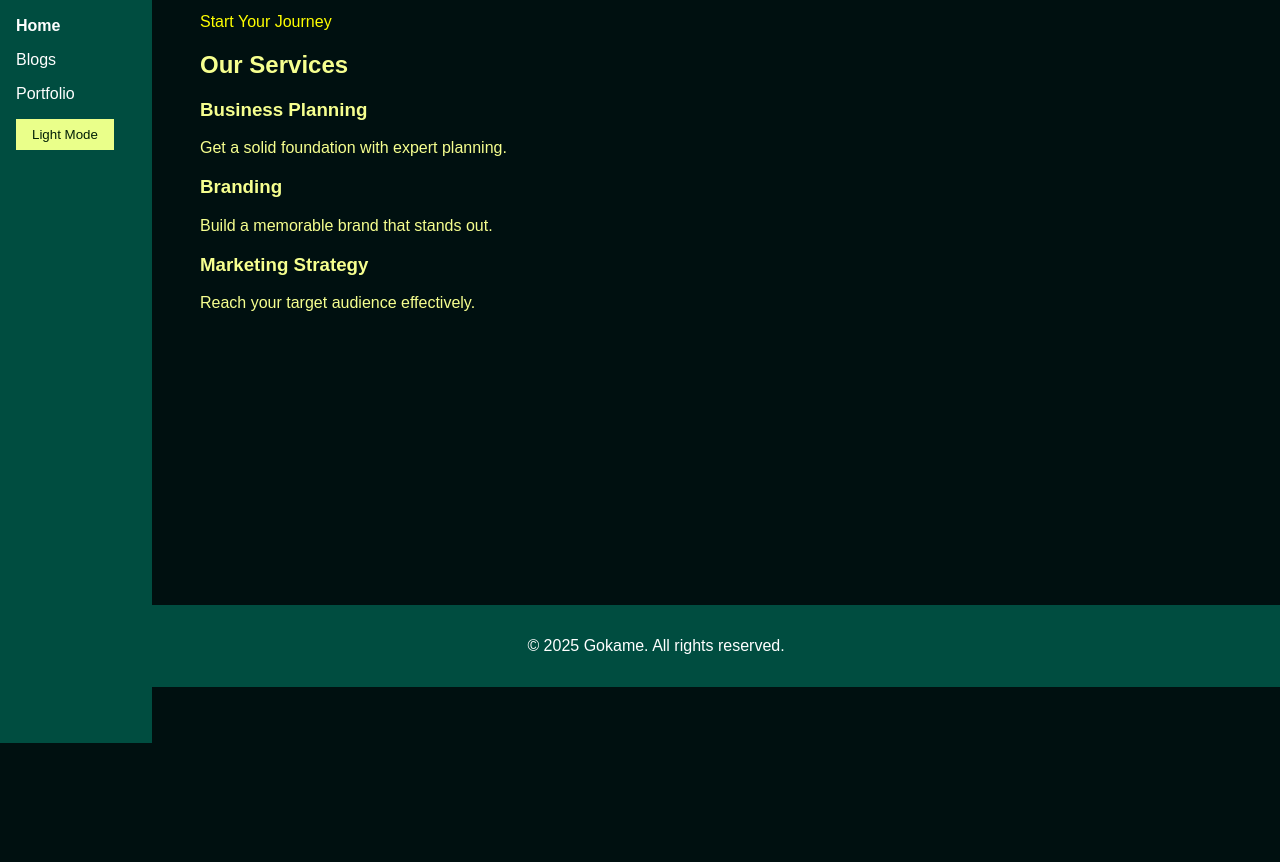
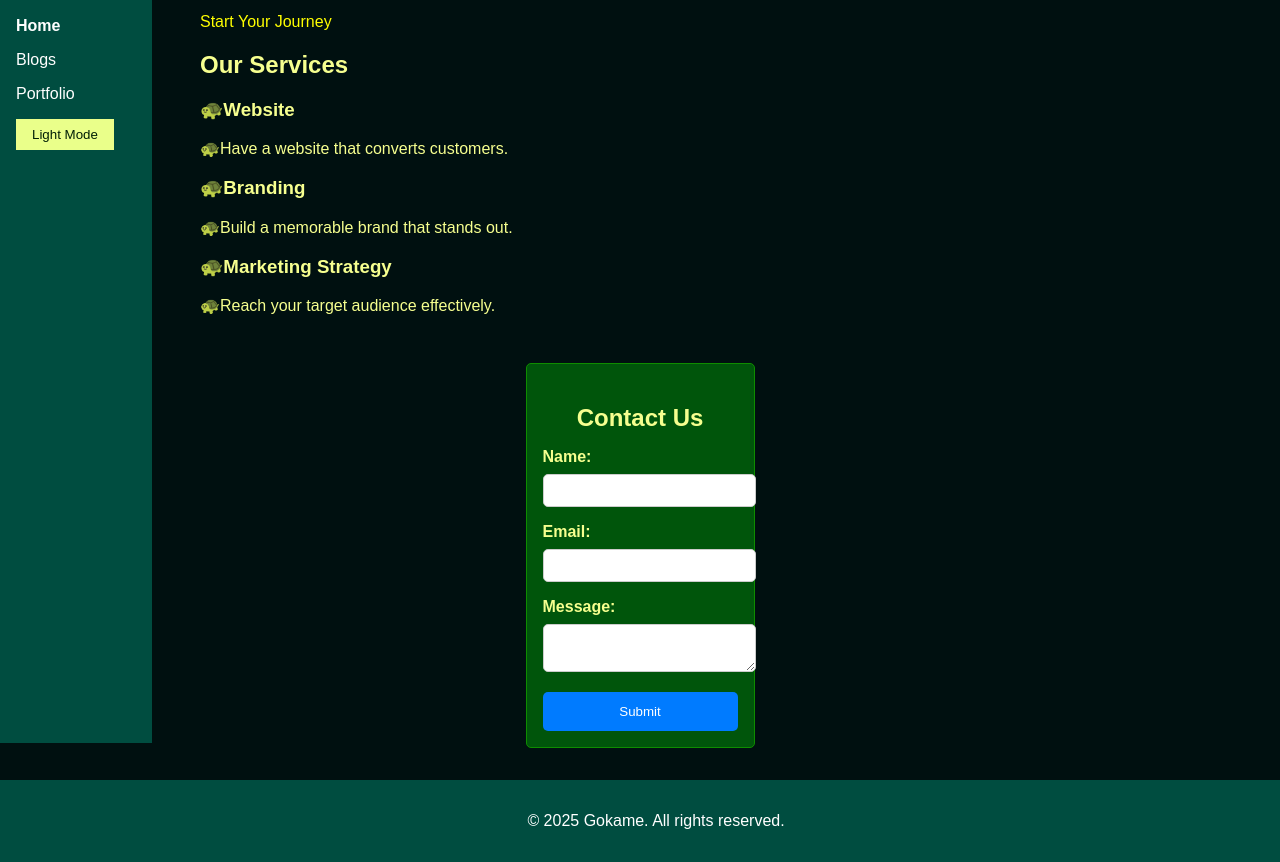
Before and after one commit to Moki00/gokame, a plain HTML site: page index.html in a window 1280 px wide. Shown: the part 89-951 px from the top of the page. Before the commit the page ends 800 px from the top, so only its background shows below. Drawn offline with Linux system fonts and the light colour scheme.

Commit message:
getting a form up

```diff
--- /dev/null
+++ b/css/form.css
@@ -0,0 +1,45 @@
+/* Contact Form Styles */
+.contact-form {
+  max-width: 900px;
+  margin: 2rem auto;
+  padding: 1rem;
+  border: 1px solid #0e8d00;
+  border-radius: 5px;
+  background-color: #00550b;
+}
+
+.contact-form h3 {
+  margin-bottom: 1rem;
+  font-size: 1.5rem;
+  text-align: center;
+}
+
+.contact-form label {
+  display: block;
+  margin-bottom: 0.5rem;
+  font-weight: bold;
+}
+
+.contact-form input,
+.contact-form textarea {
+  width: 100%;
+  padding: 0.5rem;
+  margin-bottom: 1rem;
+  border: 1px solid #ccc;
+  border-radius: 5px;
+}
+
+.contact-form button {
+  display: block;
+  width: 100%;
+  padding: 0.75rem;
+  background-color: #007bff;
+  color: white;
+  border: none;
+  border-radius: 5px;
+  cursor: pointer;
+}
+
+.contact-form button:hover {
+  background-color: #0056b3;
+}
--- a/index.html
+++ b/index.html
@@ -9,6 +9,7 @@
     />
     <title>Gokame | Helping New Businesses</title>
     <link rel="stylesheet" href="styles.css" />
+    <link rel="stylesheet" href="css/form.css" />
     <script src="scripts.js" defer></script>
   </head>
   <body>
@@ -52,21 +53,36 @@
           <h2>Our Services</h2>
           <div class="service-list">
             <div class="service">
-              <h3>Business Planning</h3>
-              <p>Get a solid foundation with expert planning.</p>
+              <h3>🐢Website</h3>
+              <p>🐢Have a website that converts customers.</p>
             </div>
             <div class="service">
-              <h3>Branding</h3>
-              <p>Build a memorable brand that stands out.</p>
+              <h3>🐢Branding</h3>
+              <p>🐢Build a memorable brand that stands out.</p>
             </div>
             <div class="service">
-              <h3>Marketing Strategy</h3>
-              <p>Reach your target audience effectively.</p>
+              <h3>🐢Marketing Strategy</h3>
+              <p>🐢Reach your target audience effectively.</p>
             </div>
           </div>
         </div>
       </section>
     </main>
+
+    <!-- Contact Form -->
+    <form class="contact-form">
+      <h3>Contact Us</h3>
+      <label for="name">Name:</label>
+      <input type="text" id="name" name="name" required />
+
+      <label for="email">Email:</label>
+      <input type="email" id="email" name="email" required />
+
+      <label for="message">Message:</label>
+      <textarea id="message" name="message" required></textarea>
+
+      <button type="submit">Submit</button>
+    </form>
 
     <!-- Footer on top of Nav Bar-->
     <footer class="footer">
```
Also changed, not shown: form.html (added, +1 -0 lines), pics/logo2Running.png (added), pics/logoGokame.png (added), pics/logoGokame2.png (added), pics/logoTurtRunOcean.png (added), testing.css (deleted), testing.js (deleted).
